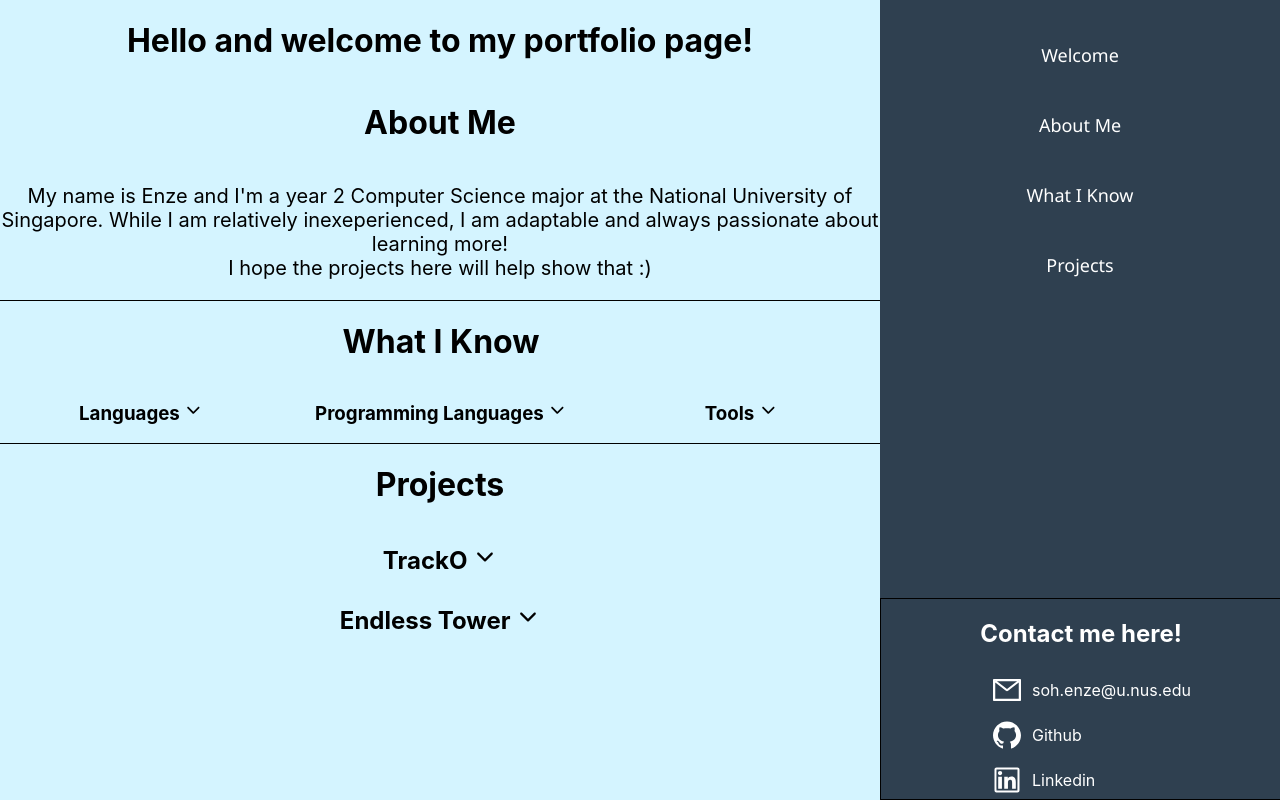
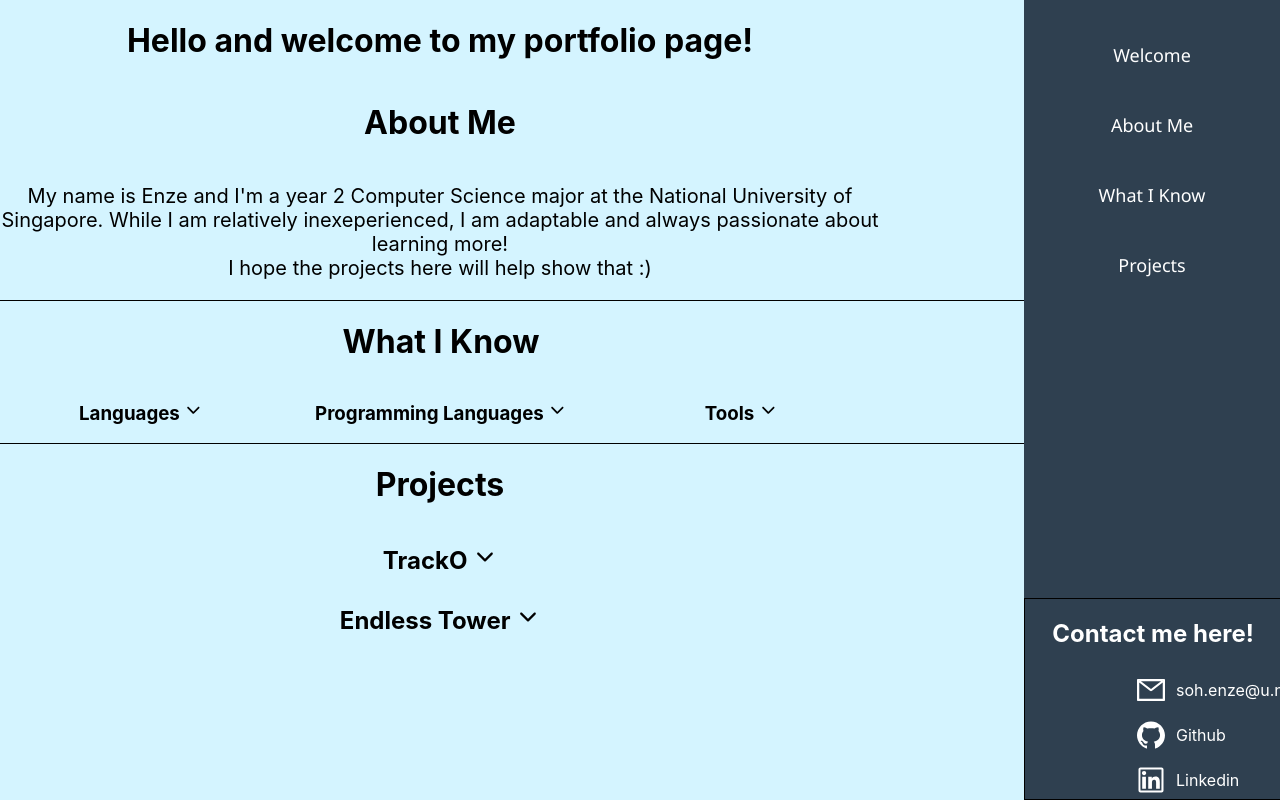
Before and after one commit to sohenze/Portfolio-Page, a React (Create React App) app: page / in a window 1280 px wide. Built offline with nearby package versions, Linux system fonts and the light colour scheme.

Commit message:
Change sidebar with to percent value

```diff
--- a/src/App.css
+++ b/src/App.css
@@ -17,7 +17,7 @@ body {
 }
 
 .Sidebar {
-  width: 400px;
+  width: 20%;
   height: 100%;
   background-color: #2F4050;
   position: fixed;
```
